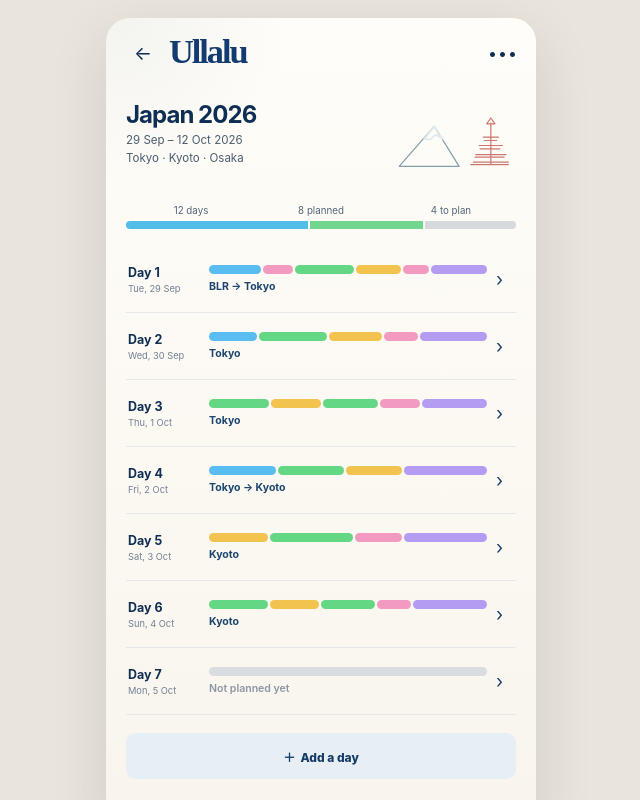
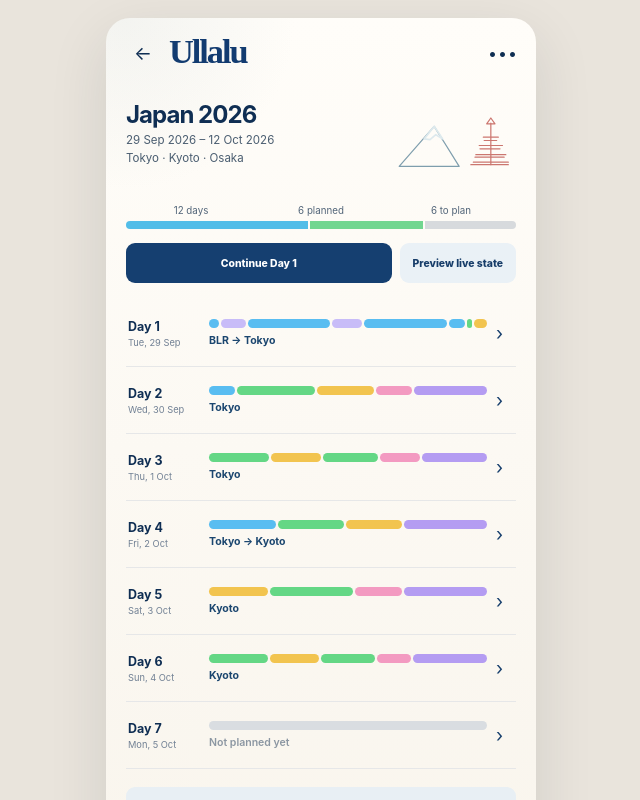
Before and after one commit to brijbh/ullalu, a Next.js app: page /trip/japan-2026 in a window 1280 px wide. Shown: the top 800 px of the page, without its empty margins (319-959 px from the left). Built offline with nearby package versions, Linux system fonts and the light colour scheme.

Commit message:
feat: connect trip overview to planner state

```diff
--- a/app/trip/japan-2026/page.tsx
+++ b/app/trip/japan-2026/page.tsx
@@ -1,58 +1,107 @@
+"use client";
+
+import { useEffect, useMemo, useState } from "react";
 import Link from "next/link";
 import styles from "../../JourneyFlow.module.css";
 import parity from "../../JourneyParity.module.css";
-import { AppHeader, Signature, TripArt, sampleSignature } from "../../components/JourneyUI";
-
-const days = [
-  ["Day 1", "Tue, 29 Sep", "BLR → Tokyo", sampleSignature],
-  ["Day 2", "Wed, 30 Sep", "Tokyo", [{ kind: "travel", flex: 1 }, { kind: "activity", flex: 1.4 }, { kind: "free", flex: 1.1 }, { kind: "reservation", flex: .7 }, { kind: "rest", flex: 1.4 }]],
-  ["Day 3", "Thu, 1 Oct", "Tokyo", [{ kind: "activity", flex: 1.2 }, { kind: "free", flex: 1 }, { kind: "activity", flex: 1.1 }, { kind: "reservation", flex: .8 }, { kind: "rest", flex: 1.3 }]],
-  ["Day 4", "Fri, 2 Oct", "Tokyo → Kyoto", [{ kind: "travel", flex: 1.2 }, { kind: "activity", flex: 1.2 }, { kind: "free", flex: 1 }, { kind: "rest", flex: 1.5 }]],
-  ["Day 5", "Sat, 3 Oct", "Kyoto", [{ kind: "free", flex: 1 }, { kind: "activity", flex: 1.4 }, { kind: "reservation", flex: .8 }, { kind: "rest", flex: 1.4 }]],
-  ["Day 6", "Sun, 4 Oct", "Kyoto", [{ kind: "activity", flex: 1.2 }, { kind: "free", flex: 1 }, { kind: "activity", flex: 1.1 }, { kind: "reservation", flex: .7 }, { kind: "rest", flex: 1.5 }]],
-] as const;
+import { AppHeader, Signature, TripArt } from "../../components/JourneyUI";
+import {
+  DEFAULT_TRIP_DAYS,
+  getDraft,
+  getTripDays,
+  saveTripDays,
+  signatureFromSegments,
+  type PlannerDay,
+  type TripDraft,
+} from "../../lib/tripSession";
 
 export default function TripOverviewPage() {
+  const [draft, setDraft] = useState<TripDraft>(getDraft());
+  const [days, setDays] = useState<PlannerDay[]>(DEFAULT_TRIP_DAYS);
+
+  useEffect(() => {
+    setDraft(getDraft());
+    setDays(getTripDays());
+  }, []);
+
+  const planned = useMemo(() => days.filter((day) => day.planned).length, [days]);
+  const total = Math.max(12, days.length);
+  const toPlan = Math.max(0, total - planned);
+
+  function addDay() {
+    const nextDay = days.length + 1;
+    const next: PlannerDay = {
+      day: nextDay,
+      date: `Day ${nextDay} date`,
+      route: "Not planned yet",
+      subtitle: "",
+      planned: false,
+      segments: [],
+    };
+    const updated = [...days, next];
+    setDays(updated);
+    saveTripDays(updated);
+  }
+
   return (
     <main className={styles.screen}>
       <section className={styles.phonePage}>
         <div className={styles.content}>
-          <AppHeader backHref="/trip/japan-2026/day/1" menu />
+          <AppHeader backHref="/" menu />
 
           <div className={`${styles.tripHead} ${parity.tripHeadIllustrated}`}>
             <div>
-              <h1>Japan 2026</h1>
-              <p>29 Sep – 12 Oct 2026</p>
+              <h1>{draft.name || "Japan 2026"}</h1>
+              <p>{draft.startDate} – {draft.endDate}</p>
               <p>Tokyo · Kyoto · Osaka</p>
             </div>
             <TripArt kind="japan" className={parity.tripHeadArt} />
           </div>
 
           <div className={styles.overviewStats}>
-            <div className={styles.statsLabels}><span>12 days</span><span>8 planned</span><span>4 to plan</span></div>
-            <div className={styles.statsBar}><span /><span /><span /></div>
+            <div className={styles.statsLabels}>
+              <span>{total} days</span>
+              <span>{planned} planned</span>
+              <span>{toPlan} to plan</span>
+            </div>
+            <div className={styles.statsBar}>
+              <span style={{ opacity: planned ? 1 : .25 }} />
+              <span style={{ opacity: planned ? 1 : .25 }} />
+              <span style={{ opacity: toPlan ? 1 : .2 }} />
+            </div>
+          </div>
+
+          <div className={styles.overviewActions}>
+            <Link href="/trip/japan-2026/day/1">Continue Day 1</Link>
+            <Link href="/today">Preview live state</Link>
           </div>
 
           <div className={styles.daysList}>
-            {days.map(([day, date, route, segments]) => (
-              <Link href="/trip/japan-2026/day/1" className={styles.dayRow} key={day} style={{ textDecoration: "none", color: "inherit" }}>
-                <div className={styles.dayMeta}><strong>{day}</strong><span>{date}</span></div>
-                <div className={styles.dayRoute}><Signature segments={[...segments]} /><strong>{route}</strong></div>
+            {days.map((day) => (
+              <Link
+                href={day.day === 1 ? "/trip/japan-2026/day/1" : "/trip/japan-2026/day/1"}
+                className={styles.dayRow}
+                key={day.day}
+                style={{ textDecoration: "none", color: "inherit" }}
+              >
+                <div className={styles.dayMeta}>
+                  <strong>Day {day.day}</strong>
+                  <span>{day.date}</span>
+                </div>
+                <div className={`${styles.dayRoute} ${day.planned ? "" : styles.dayRouteMuted}`}>
+                  {day.planned && day.segments.length ? (
+                    <Signature segments={signatureFromSegments(day.segments)} />
+                  ) : (
+                    <div className={styles.signature}><span className={parity.unplannedBar} /></div>
+                  )}
+                  <strong>{day.route}</strong>
+                </div>
                 <span className={parity.rowChevron} aria-hidden="true">›</span>
               </Link>
             ))}
-
-            <div className={styles.dayRow}>
-              <div className={styles.dayMeta}><strong>Day 7</strong><span>Mon, 5 Oct</span></div>
-              <div className={`${styles.dayRoute} ${styles.dayRouteMuted}`}>
-                <div className={styles.signature}><span className={parity.unplannedBar} /></div>
-                <strong>Not planned yet</strong>
-              </div>
-              <span className={parity.rowChevron} aria-hidden="true">›</span>
-            </div>
           </div>
 
-          <button className={styles.addDayButton} type="button">＋&nbsp; Add a day</button>
+          <button className={styles.addDayButton} type="button" onClick={addDay}>＋&nbsp; Add a day</button>
         </div>
       </section>
     </main>
```
